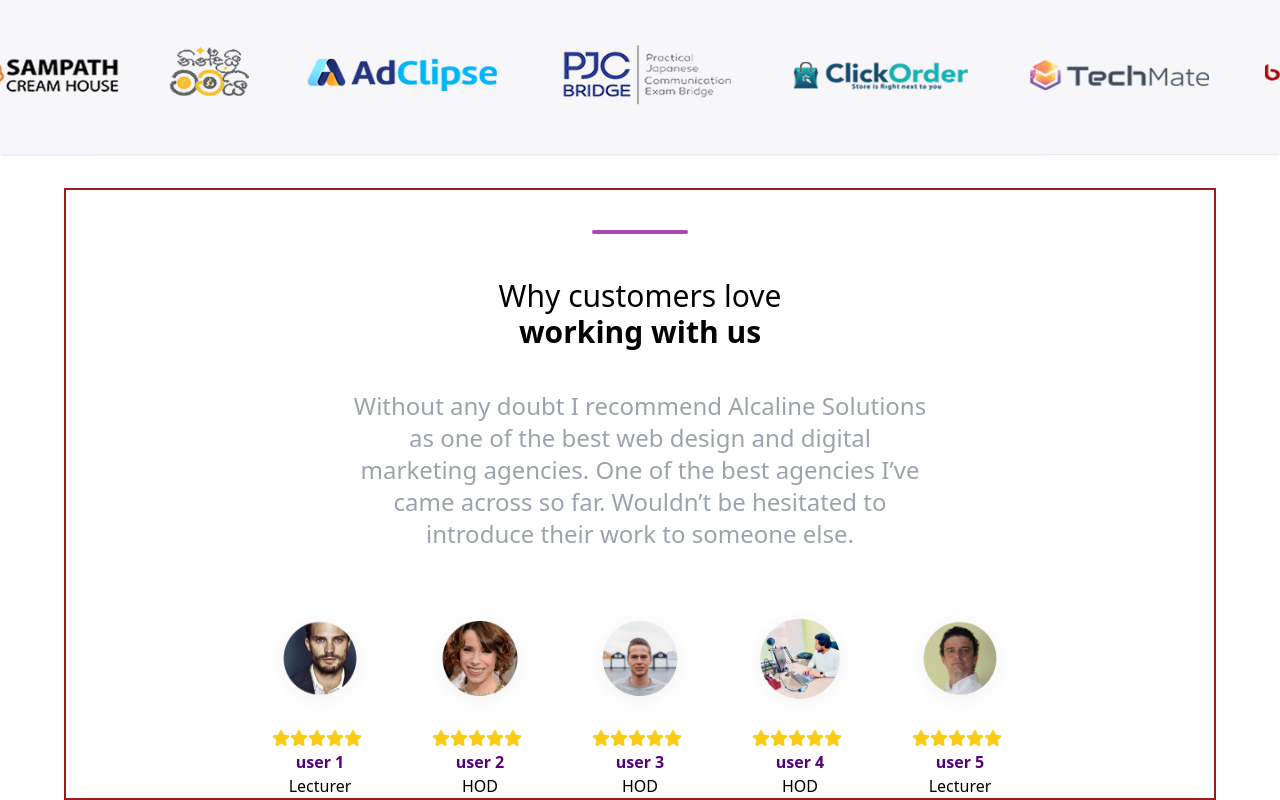
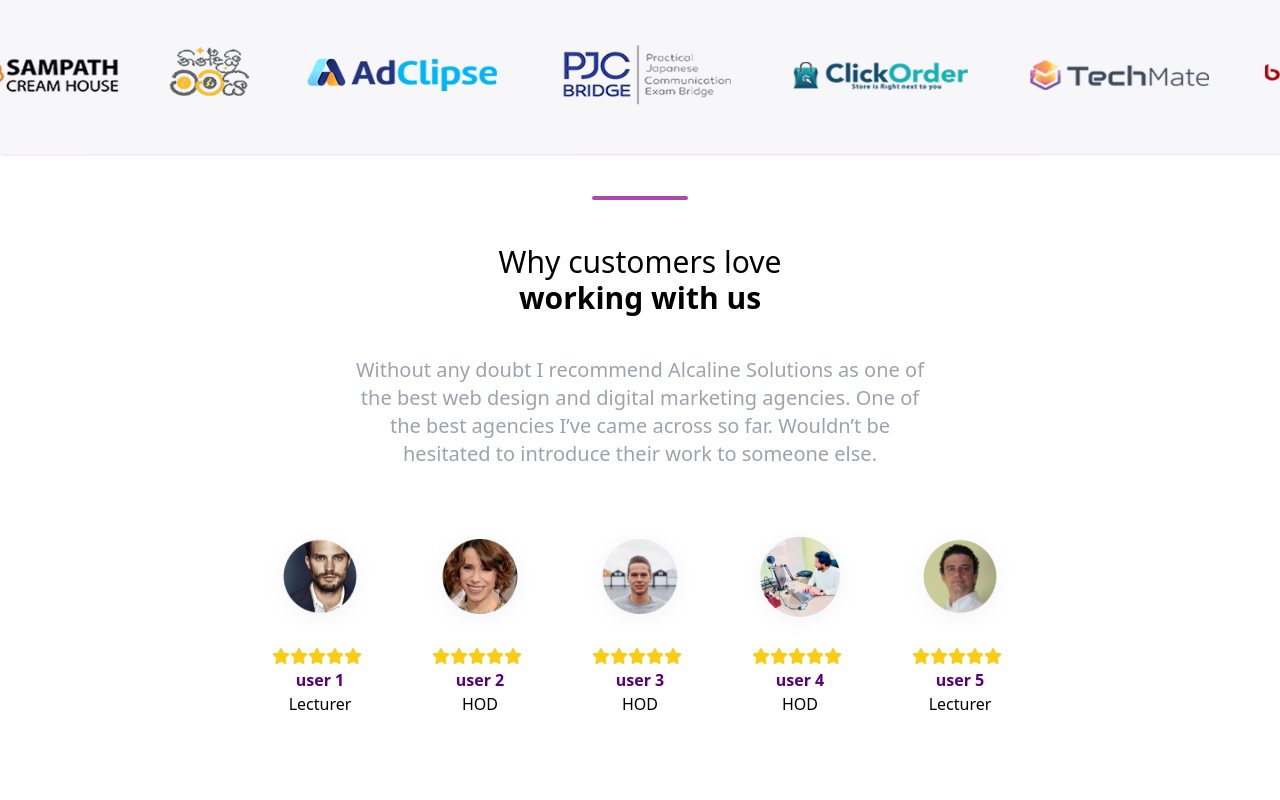
Before and after one commit to obuastella/the4coders, a React (Create React App) app in the folder front-end/: page / in a window 1280 px wide. Shown: the part 1939-2739 px from the top of the page. After the commit the page ends 2655 px from the top, so only its background shows below. Built offline with nearby package versions, Linux system fonts and the light colour scheme.

Commit message:
Why customers love us

```diff
--- a/front-end/src/pages/Home/Components/Profile.jsx
+++ b/front-end/src/pages/Home/Components/Profile.jsx
@@ -7,7 +7,7 @@ export const Profile = () => {
   const ratings = ratingsData;
 
   return (
-    <div className="mt-12 w-full flex justify-center">
+    <div className="mt-12 w-full flex justify-center flex-wrap">
       {ratings.map((rating) => (
         <ProfileRating ratingObj={rating} key={rating.name} />
       ))}
--- a/front-end/src/pages/Home/index.jsx
+++ b/front-end/src/pages/Home/index.jsx
@@ -74,21 +74,22 @@ function Home() {
         alt="team-img"
       />
       {/* Why customers love us */}
-      <section className="border-2 border-red-800 w-[90%] m-auto mb-8">
+      <section className=" mt-10 w-[90%] m-auto mb-8">
         <div className="w-24 border-2 border-secondaryColor mx-auto mt-10 rounded mb-11"></div>
         <h2 className="text-xl md:text-3xl text-center">
           Why customers love <br />
           <span className="font-bold">working with us</span>
         </h2>
-        <p className="w-11/12 md:w-9/12 lg:w-3/6 mx-auto mt-10 text-center sm:text-lg md:text-2xl text-lg text-gray-400 font-light">
+        <p className="w-11/12 md:w-9/12 lg:w-3/6 mx-auto mt-10 text-center text-md sm:text-lg md:text-xl  text-gray-400 font-light">
           Without any doubt I recommend Alcaline Solutions as one of the best
           web design and digital marketing agencies. One of the best agencies
           I’ve came across so far. Wouldn’t be hesitated to introduce their work
           to someone else.
         </p>
-
         <Profile />
       </section>
+
+      {/* Recent Studies */}
     </div>
   );
 }
```
